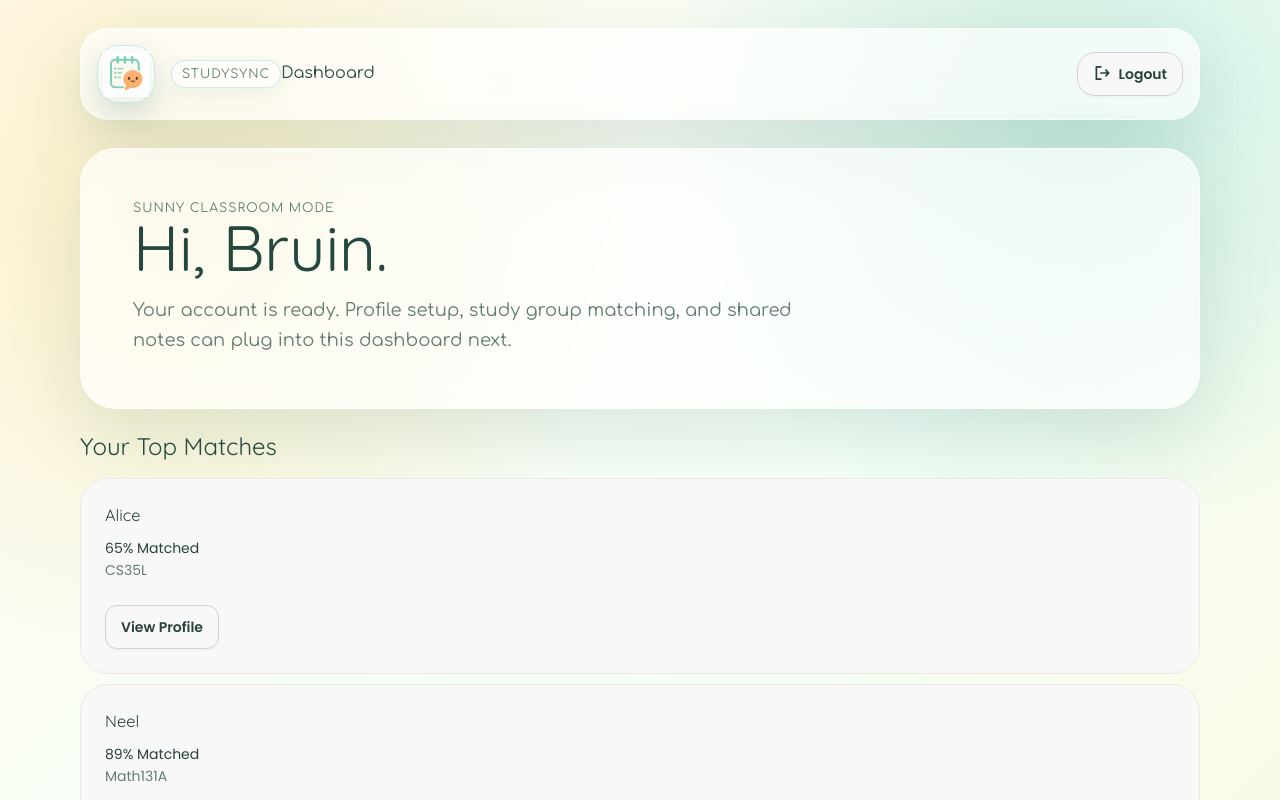
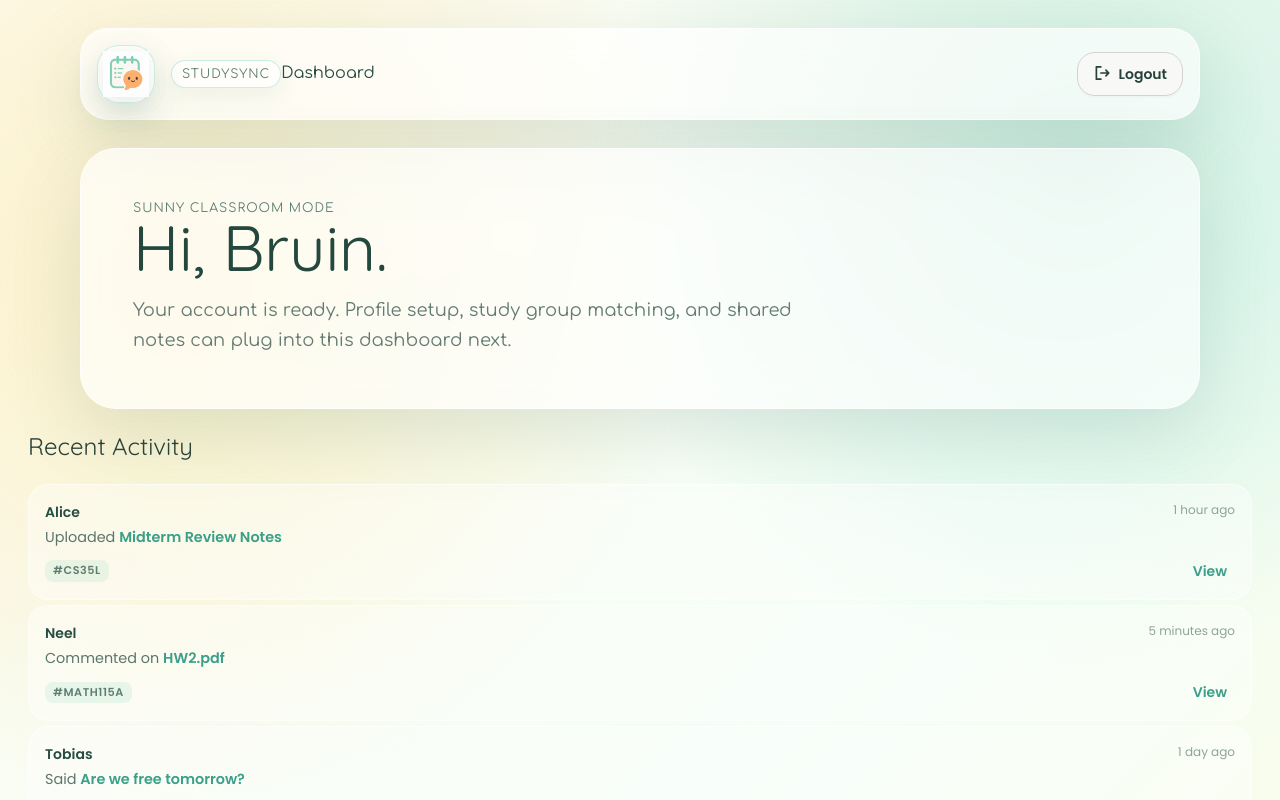
Before and after one commit to ann-jin9696/ucla-studysync, a React (Vite) app in the folder frontend/: page /dashboard in a window 1280 px wide. Shown: the top 800 px of the page. Built offline with nearby package versions, Linux system fonts and the light colour scheme; no server answers.

Commit message:
Created Activity Card component to start implementing an activity feed and mock data to test looks

```diff
--- /dev/null
+++ b/frontend/src/components/ActivityCard.tsx
@@ -0,0 +1,51 @@
+import { Button, Card } from "antd";
+
+interface ActivityCardProps {
+  name: string;
+  action: string;
+  target: string;
+  group: string;
+  time: string;
+}
+
+export function ActivityCard({
+  name,
+  action,
+  target,
+  group,
+  time,
+}: ActivityCardProps) {
+  return (
+    <Card
+      className="activity-card"
+      style={{ marginBottom: "5px" }}
+      styles={{ body: { padding: "16px" } }}
+    >
+      <div className="activity-header">
+        <p className="activity-name">{name}</p>
+        <span className="activity-time">{time}</span>
+      </div>
+
+      <p className="activity-action-text">
+        {action} <span className="activity-target-bold">{target}</span>
+      </p>
+
+      <div
+        style={{
+          display: "flex",
+          justifyContent: "space-between",
+          alignItems: "center",
+        }}
+      >
+        <span className="activity-tag">#{group}</span>
+        <Button
+          size="small"
+          type="text"
+          style={{ color: "#3b9f89", fontWeight: 600 }}
+        >
+          View
+        </Button>
+      </div>
+    </Card>
+  );
+}
--- a/frontend/src/pages/DashboardPage.tsx
+++ b/frontend/src/pages/DashboardPage.tsx
@@ -5,11 +5,14 @@ import {
   NotePencil,
   SignOut,
   UsersThree,
+  BinocularsIcon,
 } from "@phosphor-icons/react";
 import { useNavigate } from "react-router-dom";
 import { useAuth } from "../components/AuthProvider";
 import { MatchCard } from "../components/MatchCard";
 import studySyncLogo from "../assets/studysync-logo.png";
+import { ActivityCard } from "../components/ActivityCard";
+import { ac } from "vitest/dist/chunks/reporters.nr4dxCkA.js";
 
 export function DashboardPage() {
   const { user, logout } = useAuth();
@@ -19,6 +22,33 @@ export function DashboardPage() {
     { id: 1, name: "Alice", matchedScore: 65, matchedCourse: "CS35L" },
     { id: 2, name: "Neel", matchedScore: 89, matchedCourse: "Math131A" },
     { id: 3, name: "Tobias", matchedScore: 96, matchedCourse: "CS35L" },
+  ];
+
+  const mockActivity = [
+    {
+      id: 1,
+      name: "Alice",
+      action: "Uploaded",
+      target: "Midterm Review Notes",
+      group: "CS35L",
+      time: "1 hour ago",
+    },
+    {
+      id: 2,
+      name: "Neel",
+      action: "Commented on",
+      target: "HW2.pdf",
+      group: "Math115A",
+      time: "5 minutes ago",
+    },
+    {
+      id: 3,
+      name: "Tobias",
+      action: "Said",
+      target: "Are we free tomorrow?",
+      group: "CS35L",
+      time: "1 day ago",
+    },
   ];
 
   async function handleLogout() {
@@ -55,8 +85,39 @@ export function DashboardPage() {
         </p>
       </section>
 
+      <section className="activity-feed">
+        <h2>Recent Activity</h2>
+        {mockActivity.length > 0 ? (
+          <div>
+            {mockActivity.map((activity) => (
+              <ActivityCard
+                key={activity.id}
+                name={activity.name}
+                action={activity.action}
+                target={activity.target}
+                group={activity.group}
+                time={activity.time}
+              />
+            ))}
+          </div>
+        ) : (
+          <div className="empty-state-card">
+            <BinocularsIcon size={32} weight="duotone" />
+            <h3>No Recent Activity!</h3>
+            <p>Join a study group to see what your classmates are up to!</p>
+            <Button
+              type="default"
+              style={{ marginTop: "12px", borderRadius: "10px" }}
+            >
+              Find Groups
+            </Button>
+          </div>
+        )}
+      </section>
+
       <section className="matches-section">
         <h2>Your Top Matches</h2>
+        {mockMatches.length > 0 ? (
           <div>
             {mockMatches.map((match) => (
               <MatchCard
@@ -67,6 +128,14 @@ export function DashboardPage() {
               />
             ))}
           </div>
+        ) : (
+          <div className="empty-state-card">
+            <UsersThree size={48} weight="duotone" />
+            <h3>No matches yet!</h3>
+            <p>Complete your profile, to find your study groups!</p>
+            <Button type="primary">Finish Profile</Button>
+          </div>
+        )}
       </section>
 
       <section
--- a/frontend/src/styles/global.css
+++ b/frontend/src/styles/global.css
@@ -407,6 +407,90 @@ h1 {
   font-weight: 700;
 }
 
+/* --- ACTIVITY FEED SECTION --- */
+.activity-feed {
+  display: flex;
+  flex-direction: column;
+  gap: 12px;
+}
+
+.activity-card {
+  border-radius: 20px !important; /* Overriding Ant Design default */
+  border: 1px solid rgba(255, 255, 255, 0.5) !important;
+  background: rgba(255, 255, 255, 0.4) !important;
+  transition: all 0.2s ease;
+}
+
+.activity-card:hover {
+  background: rgba(255, 255, 255, 0.8) !important;
+  transform: translateX(4px); /* Subtle slide-in effect */
+}
+
+.activity-header {
+  display: flex;
+  justify-content: space-between;
+  align-items: flex-start;
+  margin-bottom: 4px;
+}
+
+.activity-name {
+  font-weight: 700;
+  color: #274c42;
+  margin: 0;
+}
+
+.activity-time {
+  font-size: 0.75rem;
+  color: #8da39b;
+}
+
+.activity-action-text {
+  font-size: 0.9rem;
+  color: #5c756c;
+  line-height: 1.4;
+  margin-bottom: 12px;
+}
+
+.activity-target-bold {
+  color: #3b9f89;
+  font-weight: 600;
+}
+
+.activity-tag {
+  display: inline-block;
+  font-size: 0.7rem;
+  font-weight: 700;
+  text-transform: uppercase;
+  letter-spacing: 0.05em;
+  color: #5d7f73;
+  background: rgba(121, 207, 183, 0.15);
+  padding: 2px 8px;
+  border-radius: 8px;
+}
+
+.empty-state-card {
+  display: flex;
+  flex-direction: column;
+  align-items: center;
+  justify-content: center;
+  padding: 40px;
+  text-align: center;
+  background: rgba(255, 255, 255, 0.3);
+  border: 2px dashed rgba(121, 207, 183, 0.5); /* Dashed border signals "empty slot" */
+  border-radius: 30px;
+  color: #5d7f73;
+}
+
+.empty-state-card svg {
+  margin-bottom: 16px;
+  opacity: 0.6;
+}
+
+.empty-state-card h3 {
+  margin-bottom: 8px;
+  color: #274c42;
+}
+
 .dashboard-grid {
   display: grid;
   grid-template-columns: repeat(4, minmax(0, 1fr));
```
Lines whose indentation alone changed are shown as unchanged.
